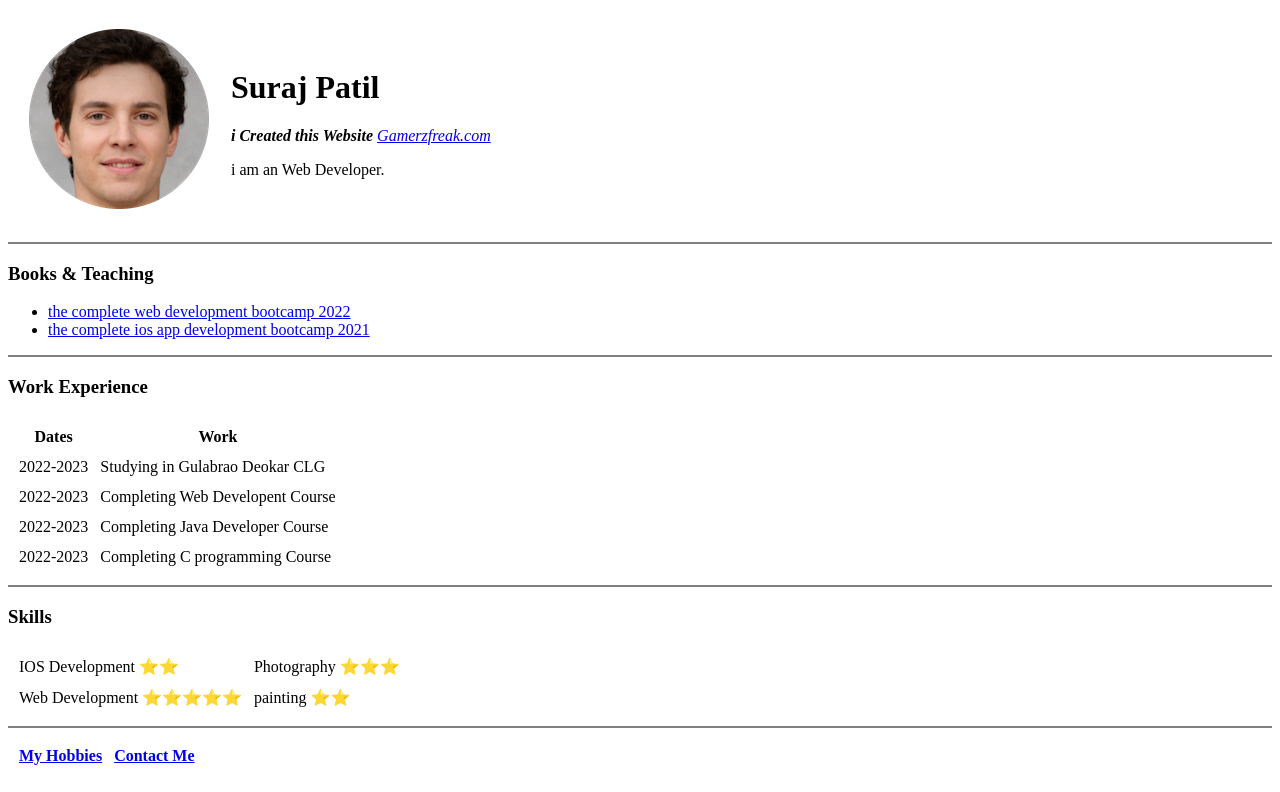
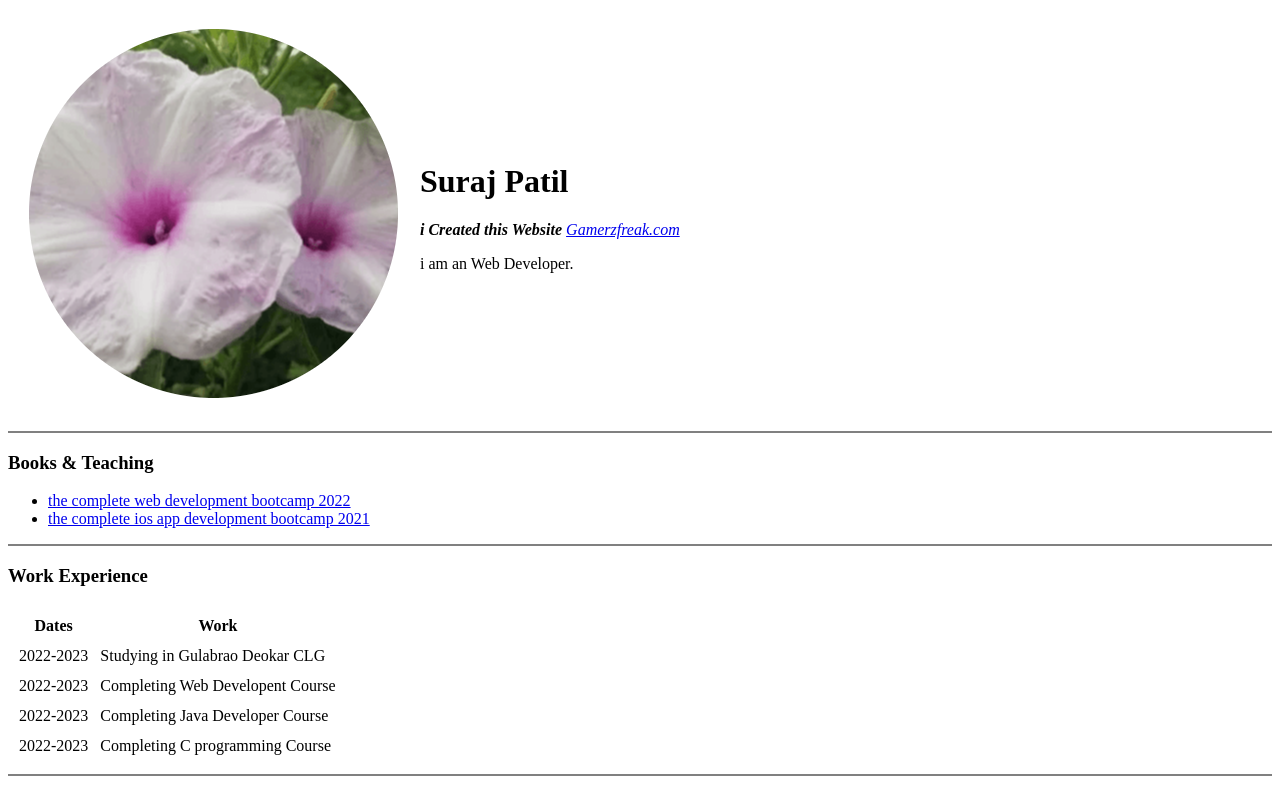
Before and after one commit to surajpatil05/first-webpage, a plain HTML site: page index.html in a window 1280 px wide. Shown: the top 792 px of the page. Drawn offline with Linux system fonts and the light colour scheme.

Commit message:
Update index.html

```diff
--- a/index.html
+++ b/index.html
@@ -12,7 +12,7 @@
 
      <table cellspacing="20" >
        <tr>
-         <td><img src="images/fake-human-circle-img.png" alt="Web Development Picture"></td>
+         <td><img src="images/crop-circle.png" alt="Web Development Picture"></td>
          <td><h1>Suraj Patil</h1>
           <p><em><strong>i Created this Website&nbsp;</strong><a href="https://gamerzfreak.wordpress.com/">Gamerzfreak.com</a></em></p>
           <p>i am an Web Developer.</p></td>
```
